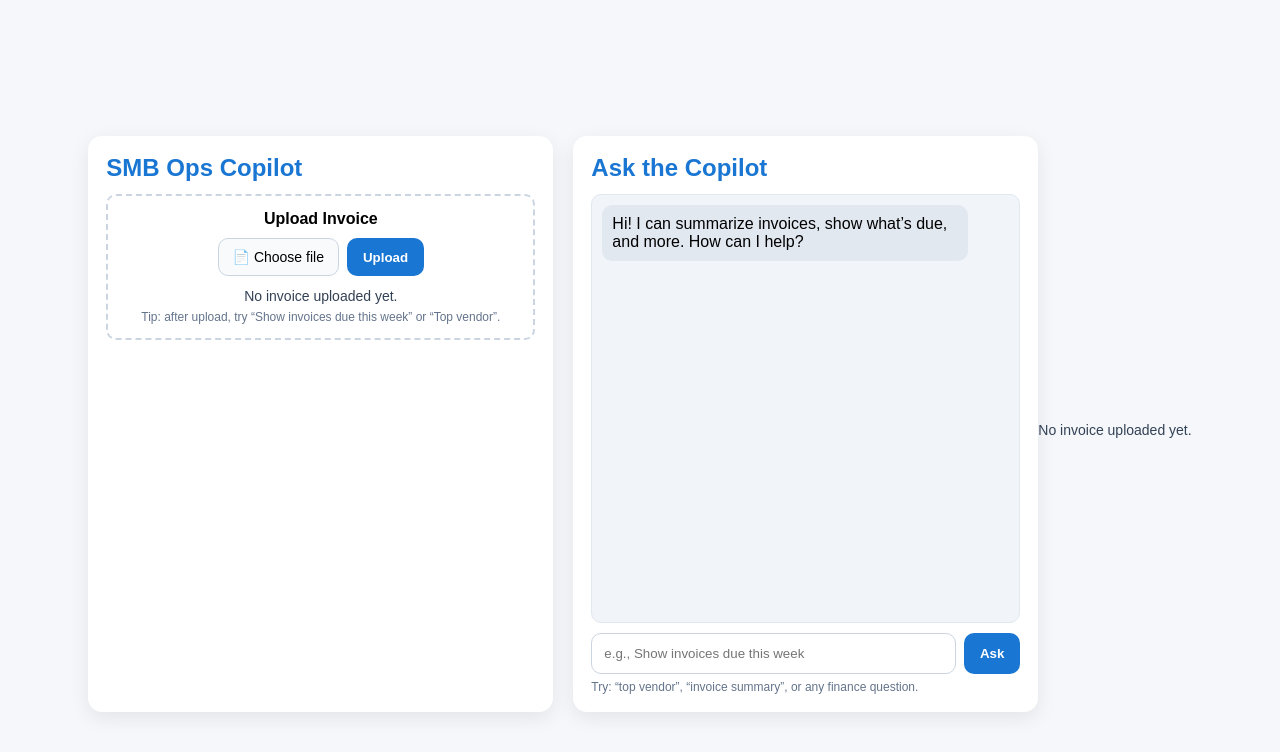
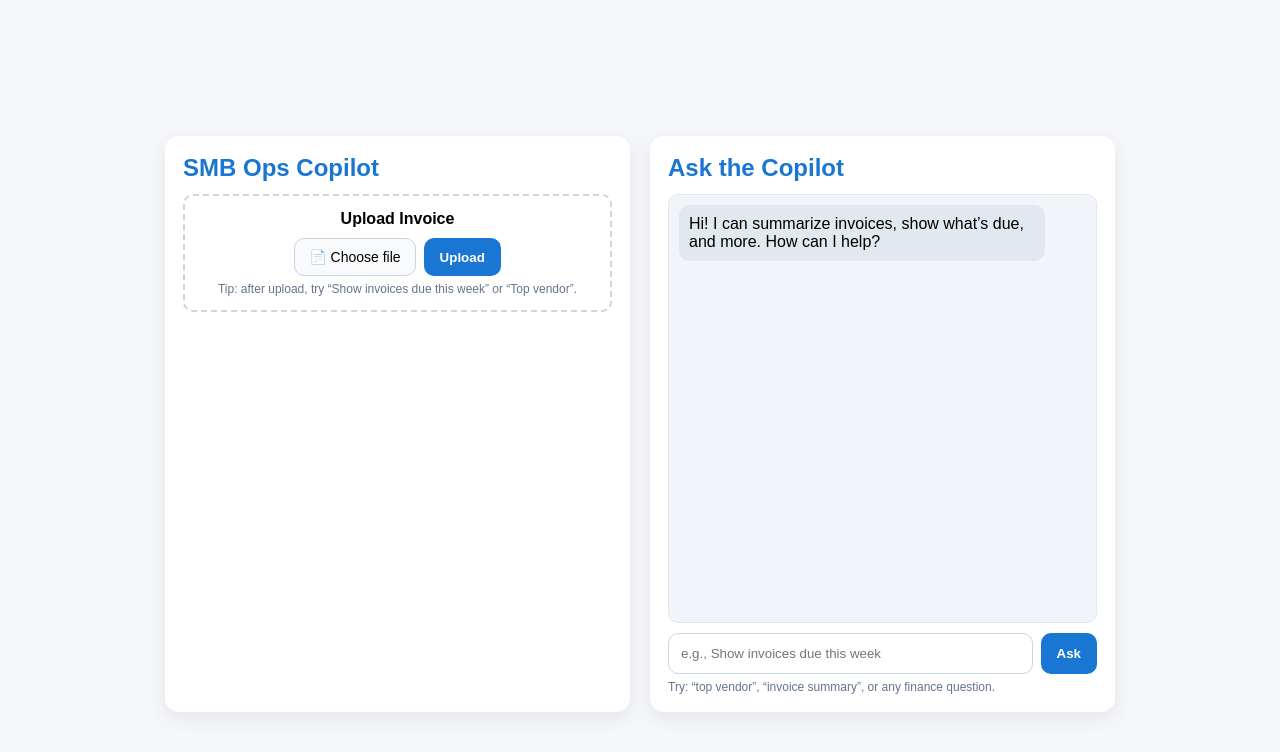
Before and after one commit to Rachanaaitha/smb-ops-copilot, a Flask app: page / in a window 1280 px wide. Shown: the top 752 px of the page. Run offline with Flask 3, Linux system fonts and the light colour scheme.

```diff
--- a/templates/index.html
+++ b/templates/index.html
@@ -37,7 +37,8 @@ input[type="file"]{display:none}
         <input id="file" type="file">
         <button class="btn" id="uploadBtn">Upload</button>
       </div>
-      <div class="log" id="uploadLog">No invoice uploaded yet.</div>
+      <div class="log" id="uploadLog" style="display:none;"></div>
+
       <div class="small">Tip: after upload, try “Show invoices due this week” or “Top vendor”.</div>
     </div>
   </div>
@@ -53,8 +54,6 @@ input[type="file"]{display:none}
     <div class="small">Try: “top vendor”, “invoice summary”, or any finance question.</div>
   </div>
 </div>
-
-<div class="log" id="uploadLog">No invoice uploaded yet.</div>
 
 <script>
 const fileInput=document.getElementById('file');
@@ -75,17 +74,18 @@ function addMsg(text,who='bot'){
 uploadBtn.addEventListener('click',async()=>{
   if(!fileInput.files.length){
     uploadLog.textContent="Please choose a file first.";
+    uploadLog.style.display="block";
     return;
   }
   const fd=new FormData();
   fd.append('file',fileInput.files[0]);
   uploadLog.textContent="Uploading...";
+  uploadLog.style.display="block";
   try{
     const res=await fetch('/upload',{method:'POST',body:fd});
     const data=await res.json();
     if(data.invoice){
       const i=data.invoice;
-      // Only show one message, remove duplication
       uploadLog.textContent=`Invoice '${i.file_name}' uploaded successfully! Vendor: ${i.vendor}, Total: ${i.total} ${i.currency}, Due: ${i.due_date}.`;
     } else {
       uploadLog.textContent="Upload failed: "+(data.error||"unknown error");
```
